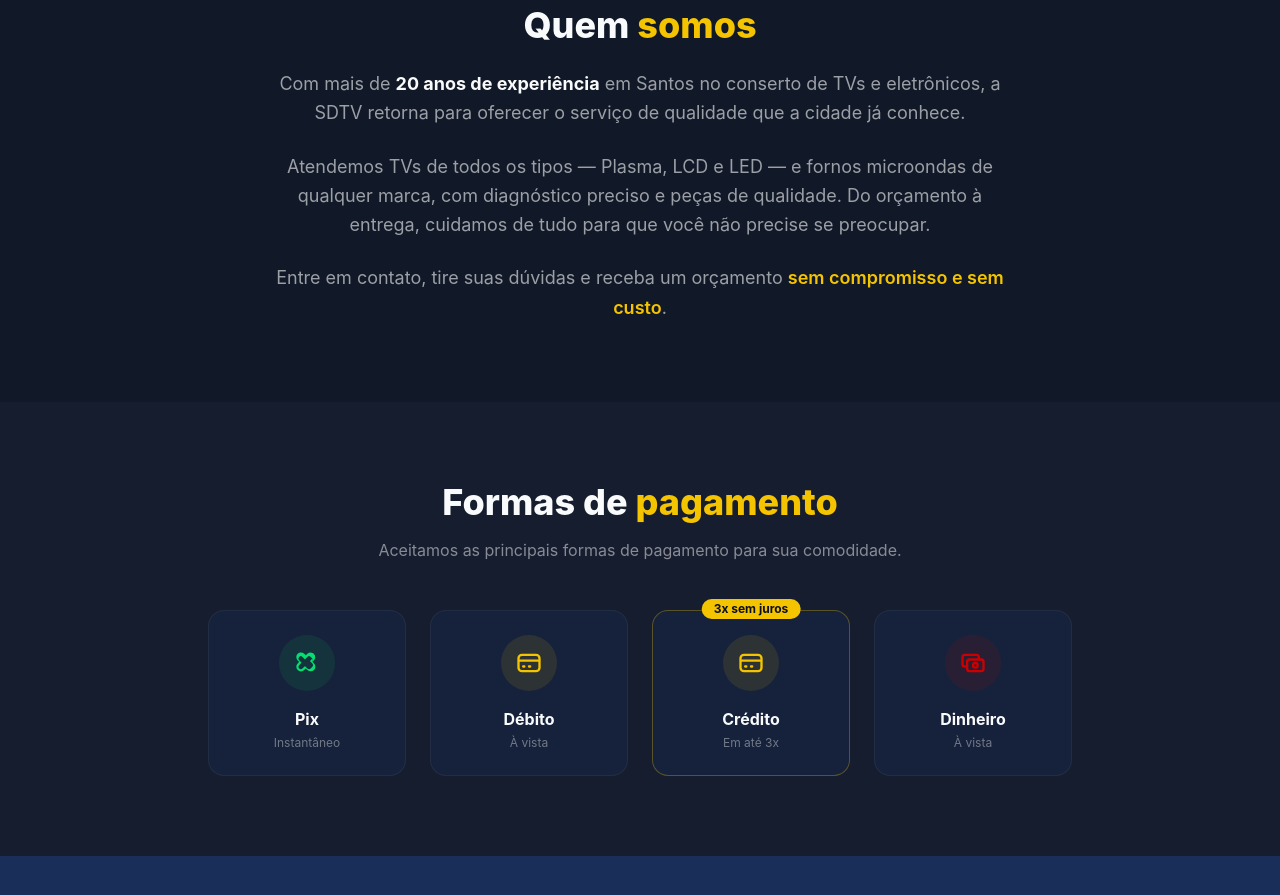
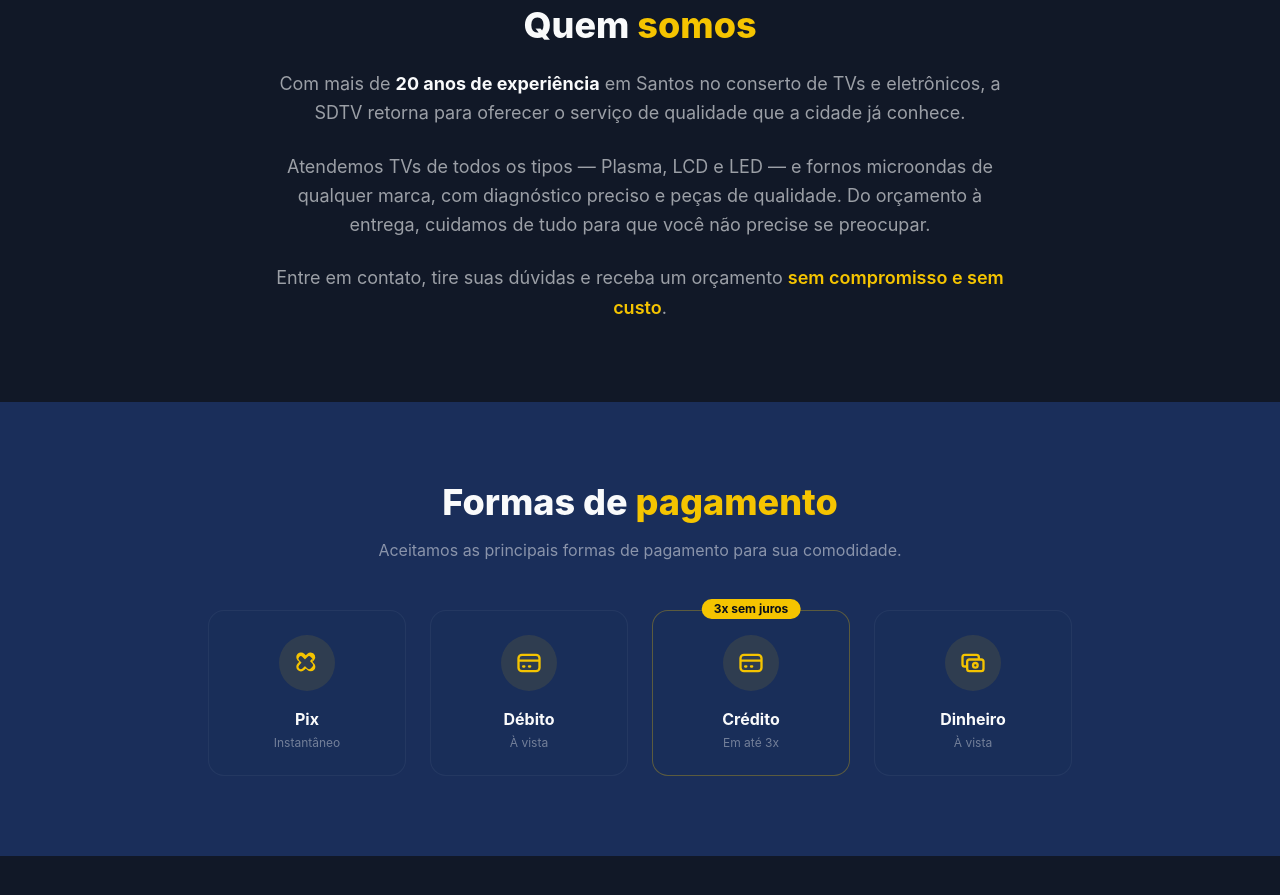
Before and after one commit to omathcampos/sdtv, a website built with Vite: page index.html in a window 1280 px wide. Shown: the part 1895-2790 px from the top of the page. Built offline with nearby package versions, Linux system fonts and the light colour scheme.

Commit message:
style: esquema all-blue e ícones de pagamento unificados
- Seções alternando dark/blue: Serviços(dark), Diferenciais(blue),
  Sobre(dark), Pagamento(blue), Contato(dark)
- Remove bg-[#161d2e] hardcoded, tudo via tema
- Ícones da seção de pagamento unificados em amarelo

Co-Authored-By: Claude Sonnet 4.6 <noreply@anthropic.com>

```diff
--- a/index.html
+++ b/index.html
@@ -167,7 +167,7 @@
     </section>
 
     <!-- ===== SERVIÇOS ===== -->
-    <section id="servicos" class="py-20 bg-[#161d2e]">
+    <section id="servicos" class="py-20 bg-sdtv-dark">
       <div class="max-w-6xl mx-auto px-4">
         <h2 class="text-3xl md:text-4xl font-extrabold text-center text-sdtv-light mb-4">
           O que <span class="text-sdtv-yellow">consertamos</span>
@@ -226,7 +226,7 @@
     </section>
 
     <!-- ===== DIFERENCIAIS ===== -->
-    <section id="diferenciais" class="py-20 bg-sdtv-red">
+    <section id="diferenciais" class="py-20 bg-sdtv-blue">
       <div class="max-w-6xl mx-auto px-4">
         <h2 class="text-3xl md:text-4xl font-extrabold text-center text-white mb-4">
           Por que escolher a <span class="text-sdtv-yellow">SDTV?</span>
@@ -304,7 +304,7 @@
     </section>
 
     <!-- ===== PAGAMENTO ===== -->
-    <section id="pagamento" class="py-20 bg-[#161d2e]">
+    <section id="pagamento" class="py-20 bg-sdtv-blue">
       <div class="max-w-4xl mx-auto px-4">
         <h2 class="text-3xl md:text-4xl font-extrabold text-center text-sdtv-light mb-4">
           Formas de <span class="text-sdtv-yellow">pagamento</span>
@@ -314,9 +314,9 @@
         <div class="grid grid-cols-2 md:grid-cols-4 gap-6">
           <!-- Pix -->
           <div class="bg-sdtv-blue/30 border border-white/5 rounded-2xl p-6 text-center hover:border-sdtv-yellow/40 transition-all">
-            <div class="w-14 h-14 mx-auto mb-4 rounded-full bg-green-500/10 flex items-center justify-center">
+            <div class="w-14 h-14 mx-auto mb-4 rounded-full bg-sdtv-yellow/10 flex items-center justify-center">
               <!-- Pix icon -->
-              <svg class="w-7 h-7 text-green-400" viewBox="0 0 24 24" fill="currentColor">
+              <svg class="w-7 h-7 text-sdtv-yellow" viewBox="0 0 24 24" fill="currentColor">
                 <path d="M15.18 2.93a4.01 4.01 0 0 0-2.83 1.17L11 5.46 9.65 4.1a4 4 0 0 0-5.66 5.66L5.35 11 4 12.35a4 4 0 0 0 5.66 5.66L11 16.65l1.35 1.35a4 4 0 0 0 5.66-5.66L16.65 11l1.35-1.35a4.01 4.01 0 0 0-2.82-6.72zm1.42 5.31-1.76 1.76a.5.5 0 0 0 0 .71l1.76 1.76a2 2 0 0 1 0 2.83l-1.41 1.41a2 2 0 0 1-2.83 0L10.6 14.9a.5.5 0 0 0-.71 0l-1.76 1.76a2 2 0 0 1-2.83-2.83l1.76-1.76a.5.5 0 0 0 0-.71L5.3 9.6a2 2 0 0 1 2.83-2.83l1.76 1.76a.5.5 0 0 0 .71 0l1.76-1.76a2 2 0 0 1 2.83 0l1.41 1.41a2 2 0 0 1 0 2.06z"/>
               </svg>
             </div>
@@ -351,8 +351,8 @@
 
           <!-- Dinheiro -->
           <div class="bg-sdtv-blue/30 border border-white/5 rounded-2xl p-6 text-center hover:border-sdtv-yellow/40 transition-all">
-            <div class="w-14 h-14 mx-auto mb-4 rounded-full bg-sdtv-red/10 flex items-center justify-center">
-              <svg class="w-7 h-7 text-sdtv-red" fill="none" viewBox="0 0 24 24" stroke="currentColor" stroke-width="2">
+            <div class="w-14 h-14 mx-auto mb-4 rounded-full bg-sdtv-yellow/10 flex items-center justify-center">
+              <svg class="w-7 h-7 text-sdtv-yellow" fill="none" viewBox="0 0 24 24" stroke="currentColor" stroke-width="2">
                 <path stroke-linecap="round" stroke-linejoin="round" d="M17 9V7a2 2 0 00-2-2H5a2 2 0 00-2 2v6a2 2 0 002 2h2m2 4h10a2 2 0 002-2v-6a2 2 0 00-2-2H9a2 2 0 00-2 2v6a2 2 0 002 2zm7-5a2 2 0 11-4 0 2 2 0 014 0z"/>
               </svg>
             </div>
@@ -364,7 +364,7 @@
     </section>
 
     <!-- ===== CONTATO ===== -->
-    <section id="contato" class="py-20 bg-sdtv-blue">
+    <section id="contato" class="py-20 bg-sdtv-dark">
       <div class="max-w-4xl mx-auto px-4">
         <h2 class="text-3xl md:text-4xl font-extrabold text-center text-sdtv-light mb-4">
           Entre em <span class="text-sdtv-yellow">contato</span>
```
